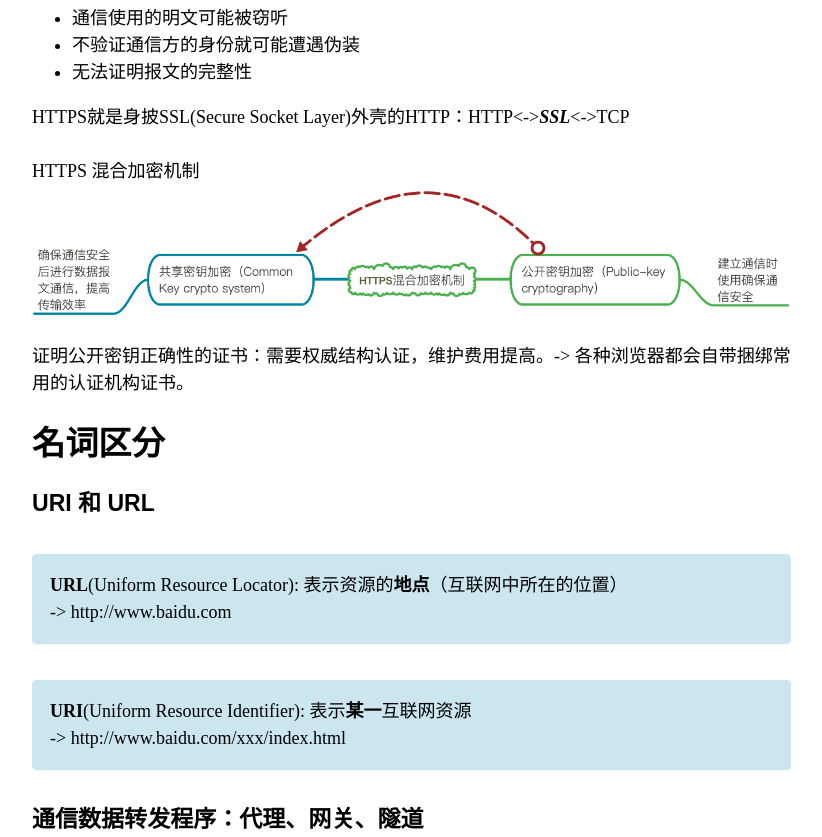
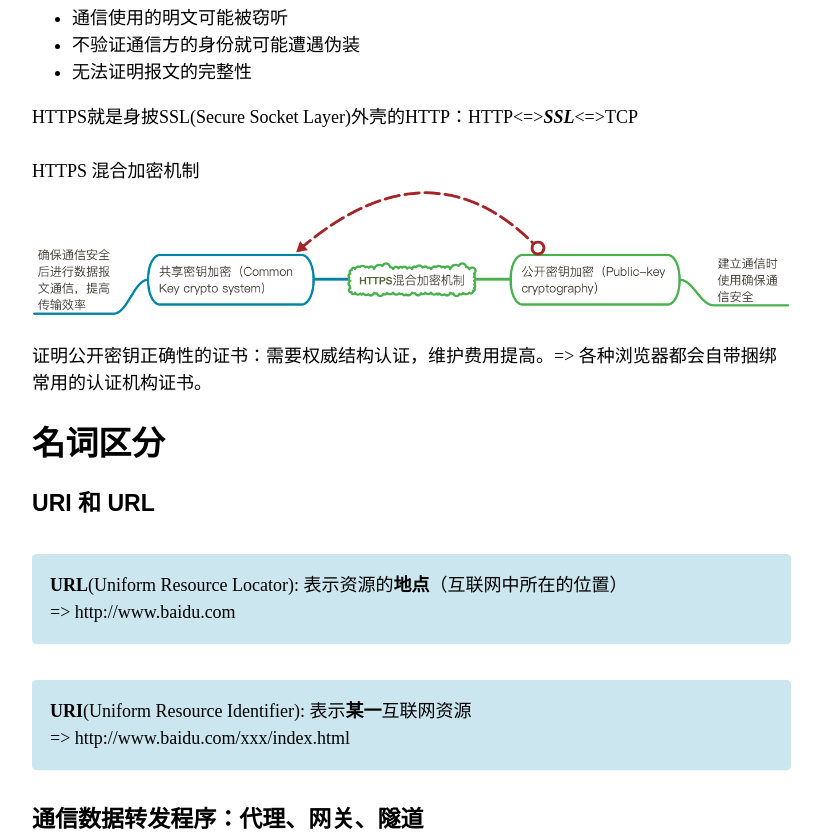
Before and after one commit to luckti/luckti.github.io, a Jekyll site: the page built from _posts/2019-12-03-HTTP-Protocol.md, in a window 1280 px wide and 1400 px high, scrolled down 2655 px. Shown: the part 153-990 px from the top of the window, without its empty margins (343-1165 px from the left). Built offline with Jekyll 4.4.1, drawn with Linux system fonts in a browser that asks for light colours; nearby versions of some CDN libraries.

Commit message:
fix some details

```diff
--- a/_posts/2019-12-03-HTTP-Protocol.md
+++ b/_posts/2019-12-03-HTTP-Protocol.md
@@ -27,18 +27,18 @@ HTTP的缺点：
 - 不验证通信方的身份就可能遭遇伪装
 - 无法证明报文的完整性
 
-HTTPS就是身披SSL(Secure Socket Layer)外壳的HTTP：HTTP<->***SSL***<->TCP
+HTTPS就是身披SSL(Secure Socket Layer)外壳的HTTP：HTTP<=>***SSL***<=>TCP
 
 HTTPS 混合加密机制
 ![image-center]({{ '/imgs/web/HTTPS_crypto.png' | absolute_url }}){:.align-center}
 
-证明公开密钥正确性的证书：需要权威结构认证，维护费用提高。-> 各种浏览器都会自带捆绑常用的认证机构证书。
+证明公开密钥正确性的证书：需要权威结构认证，维护费用提高。=> 各种浏览器都会自带捆绑常用的认证机构证书。
 
 # 名词区分
 ### URI 和 URL
-**URL**(Uniform Resource Locator): 表示资源的**地点**（互联网中所在的位置）<br>   -> http://www.baidu.com
+**URL**(Uniform Resource Locator): 表示资源的**地点**（互联网中所在的位置）<br>   => http://www.baidu.com
 {: .notice--info}
-**URI**(Uniform Resource Identifier): 表示**某一**互联网资源 <br>   -> http://www.baidu.com/xxx/index.html
+**URI**(Uniform Resource Identifier): 表示**某一**互联网资源 <br>   => http://www.baidu.com/xxx/index.html
 {: .notice--info}
 
 ### 通信数据转发程序：代理、网关、隧道
```
Also changed, not shown: _posts/2019-12-19-Fairy-Tail.md (+1 -1 lines).
